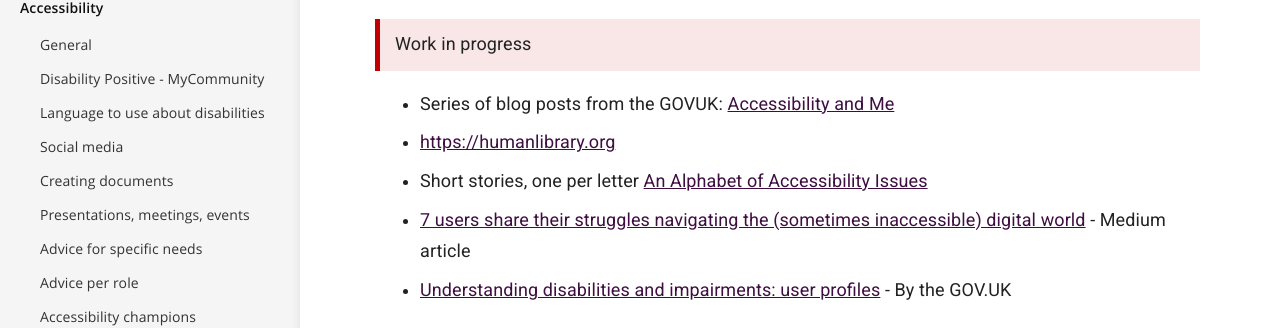
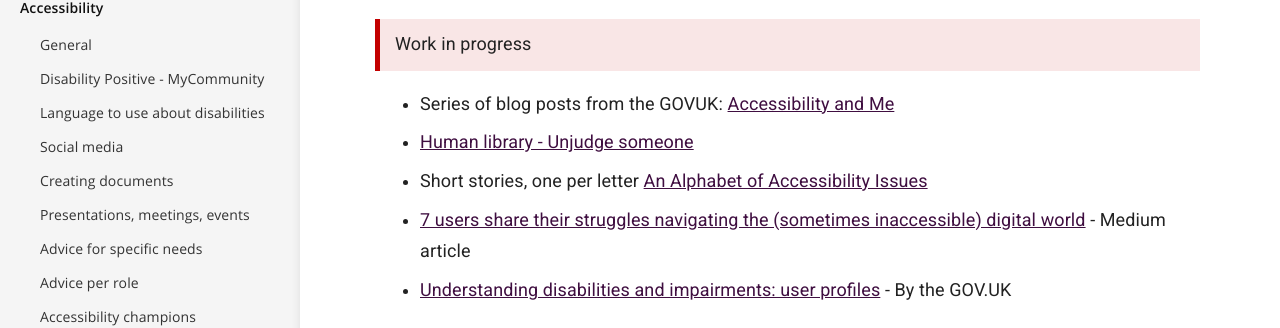
Before and after one commit to numbat70/inclusion2021, a Jekyll site: the page built from _docs/accessibility/telling-your-story.md, in a window 1280 px wide. Shown: the part 196-524 px from the top of the page. Built offline with Jekyll 4.4.1, drawn with Linux system fonts in a browser that asks for light colours.

Commit message:
fix link

```diff
--- a/_docs/accessibility/telling-your-story.md
+++ b/_docs/accessibility/telling-your-story.md
@@ -9,7 +9,7 @@ order: 11
 </blockquote>
 
 - Series of blog posts from the GOVUK: <a href="https://accessibility.blog.gov.uk/category/accessibility-and-me" target="_blank">Accessibility and Me</a>
-- <a href="Human library - Unjudge someone" target="_blank">https://humanlibrary.org</a>
+- <a href="https://humanlibrary.org" target="_blank">Human library - Unjudge someone</a>
 - Short stories, one per letter <a href="https://the-pastry-box-project.net/anne-gibson/2014-july-31" target="_blank">An Alphabet of Accessibility Issues</a>
 - <a href="https://medium.com/dsgnrs/7-users-share-their-struggles-navigating-the-inaccessible-digital-world-ffca5b3e3dc1" target="_blank">7 users share their struggles navigating the (sometimes inaccessible) digital world</a> - Medium article
 - <a href="https://www.gov.uk/government/publications/understanding-disabilities-and-impairments-user-profiles" target="_blank">Understanding disabilities and impairments: user profiles</a> - By the GOV.UK
```
